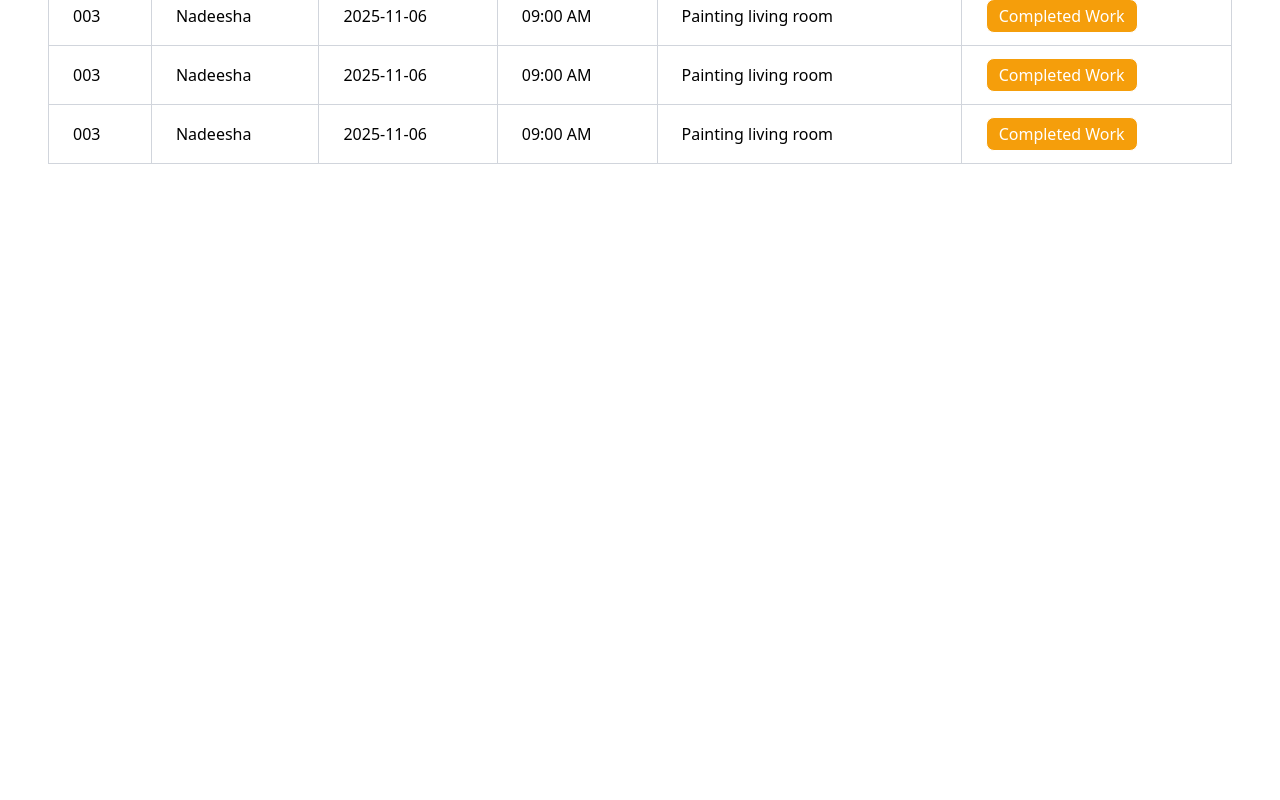
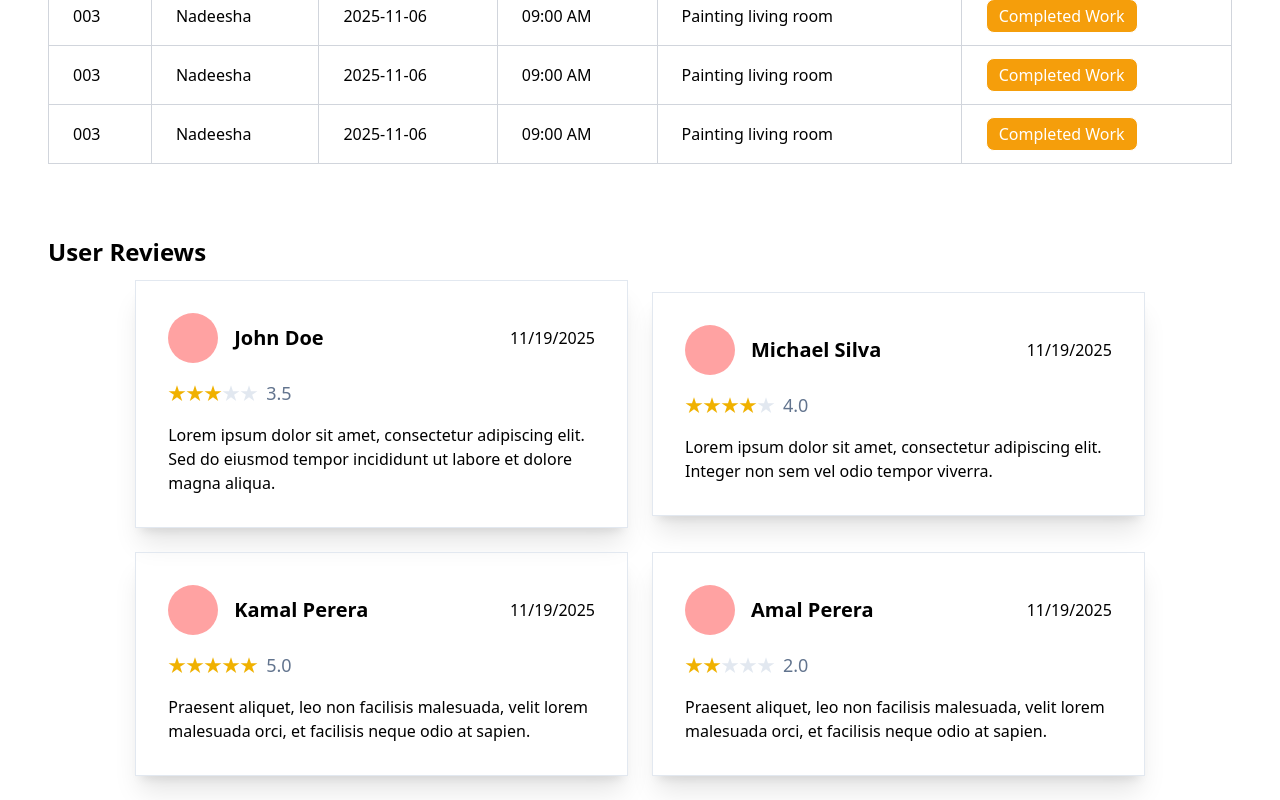
Before and after one commit to HasalKenula/WorkSure-frontend, a React (Vite) app: page /workerDashboard in a window 1280 px wide. Shown: the part 1740-2540 px from the top of the page. Before the commit the page ends 1952 px from the top, so only its background shows below. Built offline with nearby package versions, Linux system fonts and the light colour scheme.

Commit message:
added relevant review according to the worker

```diff
--- a/src/pages/WorkerDashBoard.jsx
+++ b/src/pages/WorkerDashBoard.jsx
@@ -54,10 +54,60 @@ export default function WorkerDashBoard() {
             Action: "Pending"
         },
 
+    ]
 
 
+    const renderStars = (rating) => {
+        return [...Array(5)].map((_, i) => (
+            <IoStarSharp
+                key={i}
+                className={i < rating ? "text-yellow-500" : "text-slate-200"}
+            />
+        ));
+    };
 
-    ]
+    const workerReviews = [
+        {
+            id: 1,
+            name: "John Doe",
+            label: new Date().toLocaleDateString(),
+            profileColor: "bg-red-300",
+            rating: 3,
+            ratingText: "3.5",
+            review:
+                "Lorem ipsum dolor sit amet, consectetur adipiscing elit. Sed do eiusmod tempor incididunt ut labore et dolore magna aliqua."
+        },
+        {
+            id: 2,
+            name: "Michael Silva",
+            label: new Date().toLocaleDateString(),
+            profileColor: "bg-blue-300",
+            rating: 4,
+            ratingText: "4.0",
+            review:
+                "Lorem ipsum dolor sit amet, consectetur adipiscing elit. Integer non sem vel odio tempor viverra."
+        },
+        {
+            id: 3,
+            name: "Kamal Perera",
+            label: new Date().toLocaleDateString(),
+            profileColor: "bg-green-300",
+            rating: 5,
+            ratingText: "5.0",
+            review:
+                "Praesent aliquet, leo non facilisis malesuada, velit lorem malesuada orci, et facilisis neque odio at sapien."
+        },
+        {
+            id: 4,
+            name: "Amal Perera",
+            label: new Date().toLocaleDateString(),
+            profileColor: "bg-green-300",
+            rating: 2,
+            ratingText: "2.0",
+            review:
+                "Praesent aliquet, leo non facilisis malesuada, velit lorem malesuada orci, et facilisis neque odio at sapien."
+        }
+    ];
 
     return (
         <div>
@@ -96,7 +146,7 @@ export default function WorkerDashBoard() {
                                 <h1 className="text-slate-500">Total Earning</h1>
                             </div>
                             <div className="flex items-center justify-center text-5xl font-bold">
-                                <h1>08</h1>
+                                <h1>Rs. 200,000</h1>
                             </div>
                         </div>
                         <div className="w-[75%] flex-1 flex-col  shadow-xl items-center justify-center gap-6  border  border-slate-200 py-4 px-8">
@@ -194,7 +244,7 @@ export default function WorkerDashBoard() {
 
 
 
-            <div className="w-full   flex  my-auto ">
+            <div className=" w-full   flex  my-auto ">
                 <div className="w-full mx-auto flex flex-col  gap-3 p-6">
                     <div className="px-6">
                         <h1 className="text-2xl font-bold ">On Going Works</h1>
@@ -261,6 +311,44 @@ export default function WorkerDashBoard() {
                 </div>
             </div>
 
+            <div className=" w-full   flex  my-auto ">
+                <div className="w-full mx-auto flex flex-col  gap-3 p-6">
+                    <div className="px-6">
+                        <h1 className="text-2xl font-bold ">User Reviews</h1>
+                    </div>
+
+                    <div className="flex flex-col lg:flex-row  flex-wrap items-center justify-center gap-6 ">
+                        {workerReviews.map((comment) => {
+                            return (
+                                <div className="border border-slate-200 shadow-xl w-full lg:w-[40%] p-8 gap-6">
+                                    <div className="flex justify-between items-center">
+                                        <div className="flex items-center justify-between ">
+                                            <div className="w-[50px] aspect-square rounded-full bg-red-300 ">
+
+                                            </div>
+                                            <h1 className="font-bold text-xl px-4">{comment.name}</h1>
+                                        </div>
+                                        <h1>{comment.label}</h1>
+                                    </div>
+                                    <div className="flex items-center py-4 text-lg">
+                                        {renderStars(comment.rating)}
+                                        <h1 className="text-slate-500 px-2">{comment.ratingText}</h1>
+                                    </div>
+                                    <div>
+                                        <p>{comment.review}
+                                        </p>
+                                    </div>
+                                </div>
+
+                            )
+                        })}
+
+                    </div>
+
+
+                </div>
+            </div>
+
         </div>
     )
 }
--- a/src/pages/auth/Login.jsx
+++ b/src/pages/auth/Login.jsx
@@ -35,10 +35,10 @@ function Login() {
     }
 
     return (
-        <div className="p-10">
-            <div className="max-w-[600px] p-8 shadow-xl rounded-lg mx-auto">
+        <div className="w-full h-screen p-10 flex items-center justify-center">
+            <div className="w-[600px] p-8 shadow-xl rounded-lg mx-auto border border-slate-200">
                 <div className="text-center mb-5">
-                    <h1 className="text-2xl font-semibold">Login</h1>
+                    <h1 className="text-4xl font-semibold text-primary">Login</h1>
                 </div>
 
                 <form onSubmit={submit}>
@@ -60,7 +60,7 @@ function Login() {
                     {error && <div className="text-sm text-red-500">{error}</div>}
 
                     <div className="mt-8">
-                        <button type="submit" className="bg-gray-800 text-white px-4 py-2 rounded-lg w-full hover:bg-gray-950">Login</button>
+                        <button type="submit" className="bg-primary text-white px-4 py-2 rounded-lg w-full hover:bg-white hover:text-primary border border-primary">Login</button>
                     </div>
                 </form>
 
@@ -69,7 +69,7 @@ function Login() {
                         Already have an account?
                         <span
                             onClick={() => navigate("/auth/register")}
-                            className="text-blue-600 cursor-pointer ml-1"
+                            className="text-primary cursor-pointer ml-1"
                         >
                             Register
                         </span>
--- a/src/pages/auth/Register.jsx
+++ b/src/pages/auth/Register.jsx
@@ -60,10 +60,10 @@ function Register() {
     }
 
     return (
-        <div className="p-10">
-            <div className="max-w-[600px] p-8 shadow-xl rounded-lg mx-auto">
+        <div className="w-full  p-10 flex items-center justify-center">
+            <div className="w-[600px] p-8 shadow-xl rounded-lg mx-auto border border-slate-200">
                 <div className="text-center mb-5">
-                    <h1 className="text-2xl font-semibold">Register</h1>
+                    <h1 className="text-4xl font-semibold text-primary">Register</h1>
                 </div>
 
                 <form onSubmit={submit}>
@@ -136,7 +136,7 @@ function Register() {
 
                     <div className="mt-8">
                         <button type="submit"
-                            className="bg-gray-800 text-white px-4 py-2 rounded-lg w-full hover:bg-gray-950">
+                            className="bg-primary text-white px-4 py-2 rounded-lg w-full hover:bg-white hover:text-primary border border-primary">
                             Register
                         </button>
                     </div>
@@ -145,7 +145,7 @@ function Register() {
                 <div className="text-center mt-4">
                     <p>
                         Already have an account?
-                        <span className="text-blue-600 cursor-pointer ml-1"
+                        <span className="cursor-pointer ml-1 text-primary"
                             onClick={() => navigate("/auth/login")}>
                             Login
                         </span>
```
